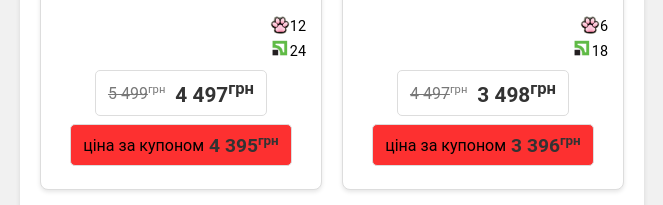
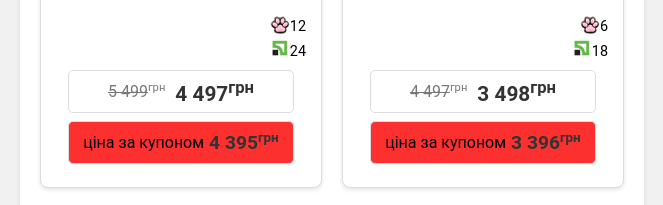
Before and after one commit to DarynaPolt/market-2, a plain HTML site: page index.html in a window 1280 px wide. Shown: the part 344-549 px from the top of the page, 308-971 px from the left. Drawn offline with Linux system fonts and the light colour scheme.

Commit message:
змінила розмір кнопки

```diff
--- a/style.css
+++ b/style.css
@@ -126,6 +126,9 @@ width: 300px;
 }
 
 .price {
+  justify-content: center;
+  width: 200px;
+  height: 25px;
   border: 1px solid #ddd;
   border-radius: 5px;
   padding: 8px 12px;
```
